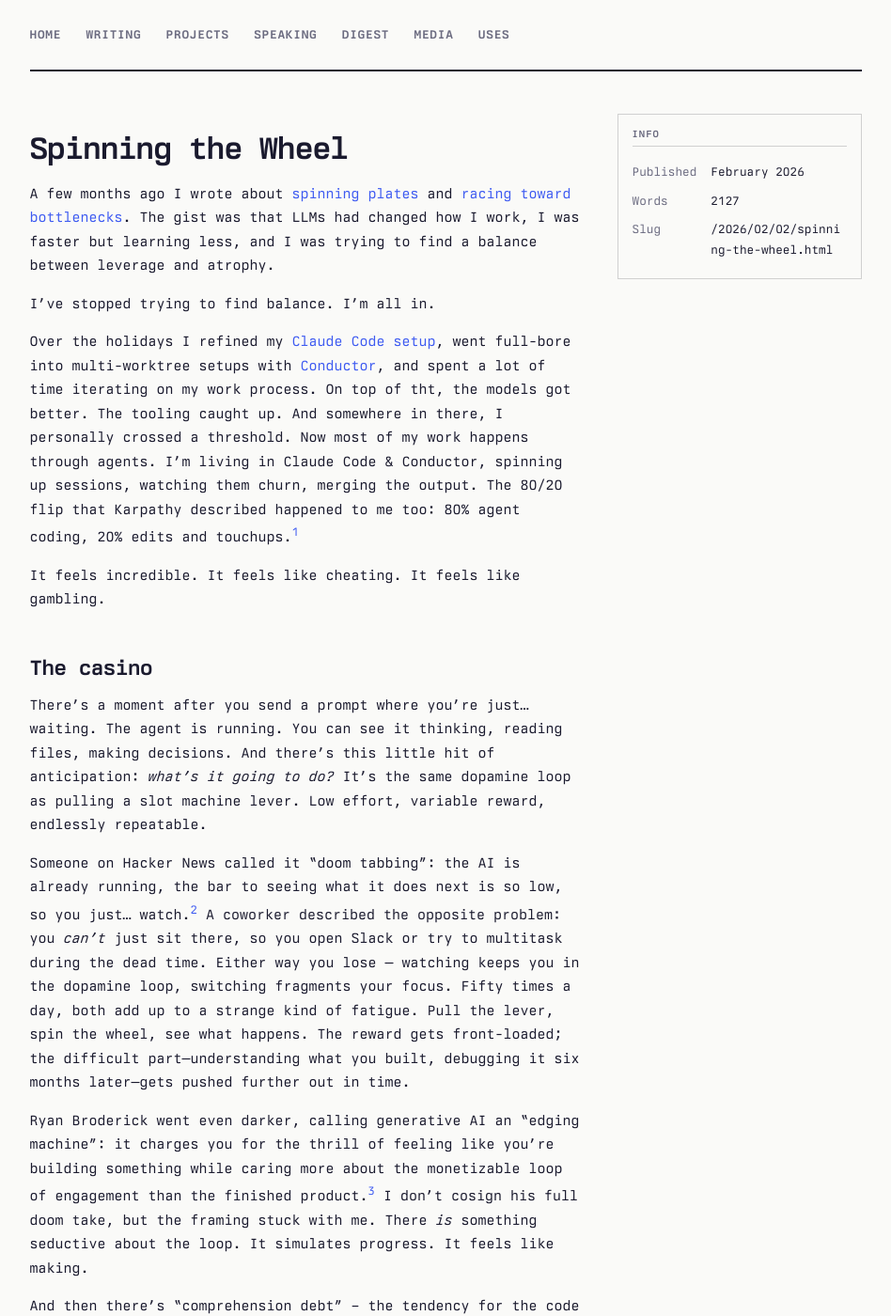
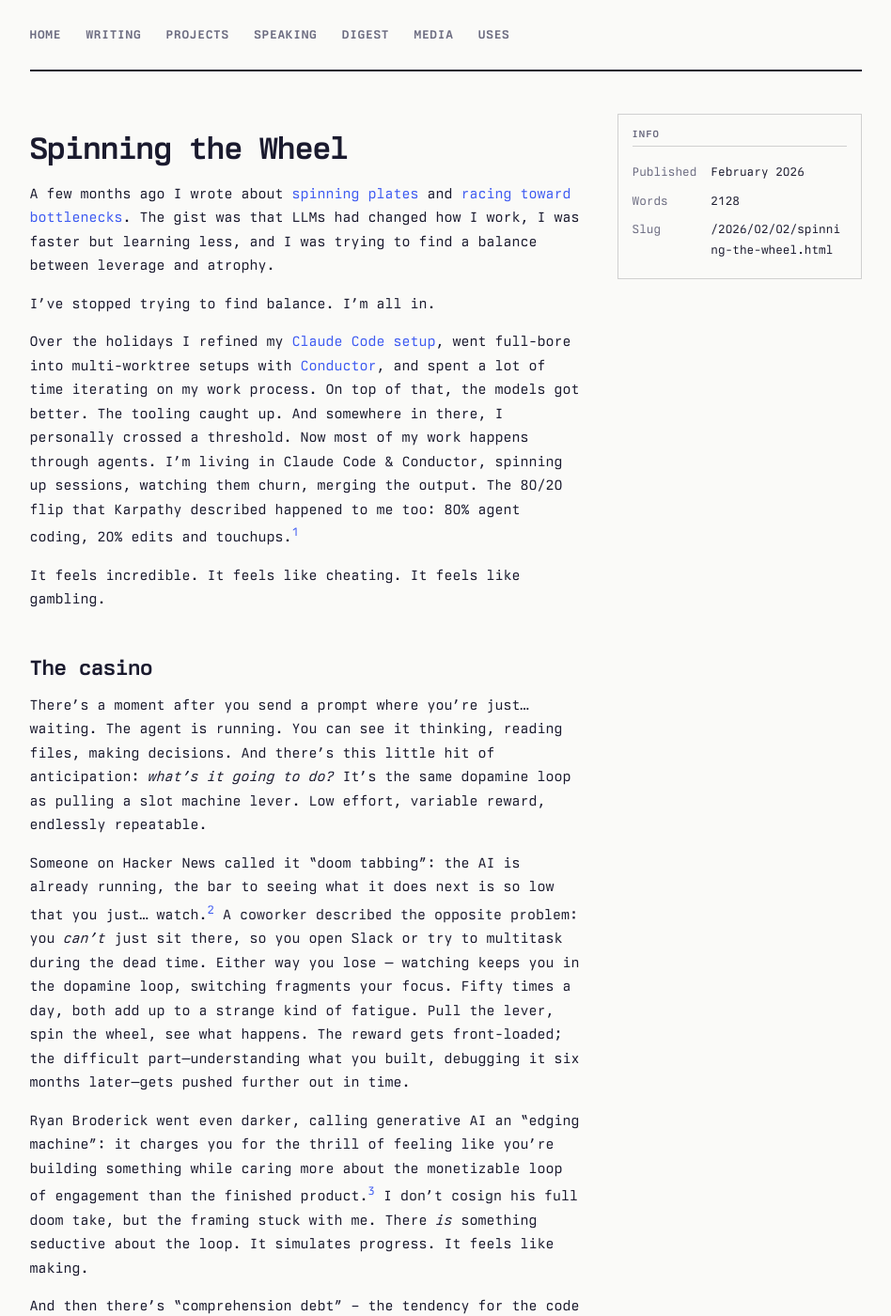
Before and after one commit to dmarticus/dmarticus.github.io, a Jekyll site: the page built from _posts/2026-02-02-spinning-the-wheel.md, in a window 1280 px wide and 1400 px high. Shown: the whole window at 94% size, without its empty margins (166-1114 px from the left). Built offline with Jekyll 4.4.1, drawn with Linux system fonts in a browser that asks for light colours; some of the changed text lies outside the part shown.

Commit message:
final final draft

```diff
--- a/_posts/2026-02-02-spinning-the-wheel.md
+++ b/_posts/2026-02-02-spinning-the-wheel.md
@@ -9,7 +9,7 @@
 
 I've stopped trying to find balance. I'm all in.
 
-Over the holidays I refined my [Claude Code setup](https://github.com/dmarticus/dotfiles/tree/main/ai), went full-bore into multi-worktree setups with [Conductor](https://www.conductor.build/), and spent a lot of time iterating on my work process. On top of tht, the models got better. The tooling caught up. And somewhere in there, I personally crossed a threshold. Now most of my work happens through agents. I'm living in Claude Code & Conductor, spinning up sessions, watching them churn, merging the output. The 80/20 flip that Karpathy described happened to me too: 80% agent coding, 20% edits and touchups.[^karpathy]
+Over the holidays I refined my [Claude Code setup](https://github.com/dmarticus/dotfiles/tree/main/ai), went full-bore into multi-worktree setups with [Conductor](https://www.conductor.build/), and spent a lot of time iterating on my work process. On top of that, the models got better. The tooling caught up. And somewhere in there, I personally crossed a threshold. Now most of my work happens through agents. I'm living in Claude Code & Conductor, spinning up sessions, watching them churn, merging the output. The 80/20 flip that Karpathy described happened to me too: 80% agent coding, 20% edits and touchups.[^karpathy]
 
 It feels incredible. It feels like cheating. It feels like gambling.
 
@@ -17,13 +17,13 @@
 
 There's a moment after you send a prompt where you're just… waiting. The agent is running. You can see it thinking, reading files, making decisions. And there's this little hit of anticipation: *what's it going to do?* It's the same dopamine loop as pulling a slot machine lever. Low effort, variable reward, endlessly repeatable.
 
-Someone on Hacker News called it "doom tabbing": the AI is already running, the bar to seeing what it does next is so low, so you just… watch.[^doomtab] A coworker described the opposite problem: you *can't* just sit there, so you open Slack or try to multitask during the dead time. Either way you lose — watching keeps you in the dopamine loop, switching fragments your focus. Fifty times a day, both add up to a strange kind of fatigue. Pull the lever, spin the wheel, see what happens. The reward gets front-loaded; the difficult part—understanding what you built, debugging it six months later—gets pushed further out in time.
+Someone on Hacker News called it "doom tabbing": the AI is already running, the bar to seeing what it does next is so low that you just… watch.[^doomtab] A coworker described the opposite problem: you *can't* just sit there, so you open Slack or try to multitask during the dead time. Either way you lose — watching keeps you in the dopamine loop, switching fragments your focus. Fifty times a day, both add up to a strange kind of fatigue. Pull the lever, spin the wheel, see what happens. The reward gets front-loaded; the difficult part—understanding what you built, debugging it six months later—gets pushed further out in time.
 
 Ryan Broderick went even darker, calling generative AI an "edging machine": it charges you for the thrill of feeling like you're building something while caring more about the monetizable loop of engagement than the finished product.[^garbageday] I don't cosign his full doom take, but the framing stuck with me. There *is* something seductive about the loop. It simulates progress. It feels like making.
 
 And then there's "comprehension debt" – the tendency for the code in your codebase to become less and less understood over time because the AI one-shotted it and you just moved on.[^comprehension] People counter that AI actually helps you *learn* — you can ask it to explain things, build mental models. I do this too. But when I ask for an explanation and then let it do the implementation, the understanding doesn't stick the way it would if I'd written the code myself. It feels like learning in the moment. Whether it compounds into something durable, I'm not sure.
 
-Recent research backs this up. A randomized experiment from Anthropic studying how developers learned a new programming library found that AI assistance impaired conceptual understanding, code reading, and debugging abilities – without even delivering significant efficiency gains on average.[^anthropic-skills] The participants who fully delegated coding tasks did see some productivity improvements, but at the cost of actually learning. The researchers identified six distinct AI interaction patterns, and only the three that involved genuine cognitive engagement preserved learning outcomes, and concluded that "AI-enhanced productivity is not a shortcut to competence."
+Recent research backs this up. A randomized experiment from Anthropic studying how developers learned a new programming library found that AI assistance impaired conceptual understanding, code reading, and debugging abilities – without even delivering significant efficiency gains on average.[^anthropic-skills] The participants who fully delegated coding tasks did see some productivity improvements, but at the cost of actually learning. The researchers identified six distinct AI interaction patterns, and only the three that involved genuine cognitive engagement preserved learning outcomes. They concluded that "AI-enhanced productivity is not a shortcut to competence."
 
 The casino is fun. When you're on a heater, it really feels like you're doing something. But the casino doesn't care whether you understand what you built.
 
@@ -71,7 +71,7 @@
 
 Craft implies understanding. It implies that the maker could explain every decision, could reproduce the work, could teach someone else how to do it. When I ship something Claude mostly wrote, can I say that? Sometimes yes. Sometimes I'm not sure.
 
-There's a comforting story I could tell myself here: that craft is evolving, that the new skill is knowing what to ask for and how to evaluate the output, that judgment is the new execution. Maybe that's true. But I notice how convenient it is. It's exactly the kind of thing you'd say to avoid sitting with the harder question.
+There's a comforting story I could tell myself here — that craft is evolving, that the new skill is knowing what to ask for and how to evaluate the output, that judgment is the new execution. Maybe that's true. But I notice how convenient it is. It's exactly the kind of thing you'd say to avoid sitting with the harder question.
 
 What if the answer is actually no? What if I'm slowly trading away the thing that made me good at this — the deep, hard-won understanding — for speed and fun? What if the speed is the bribe?
 
```
